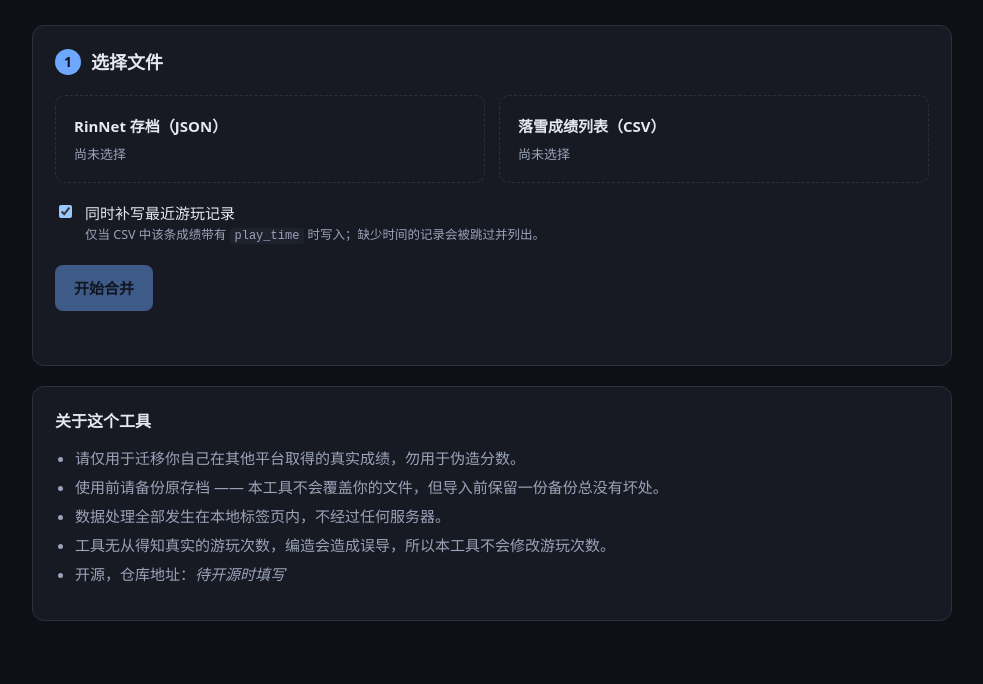
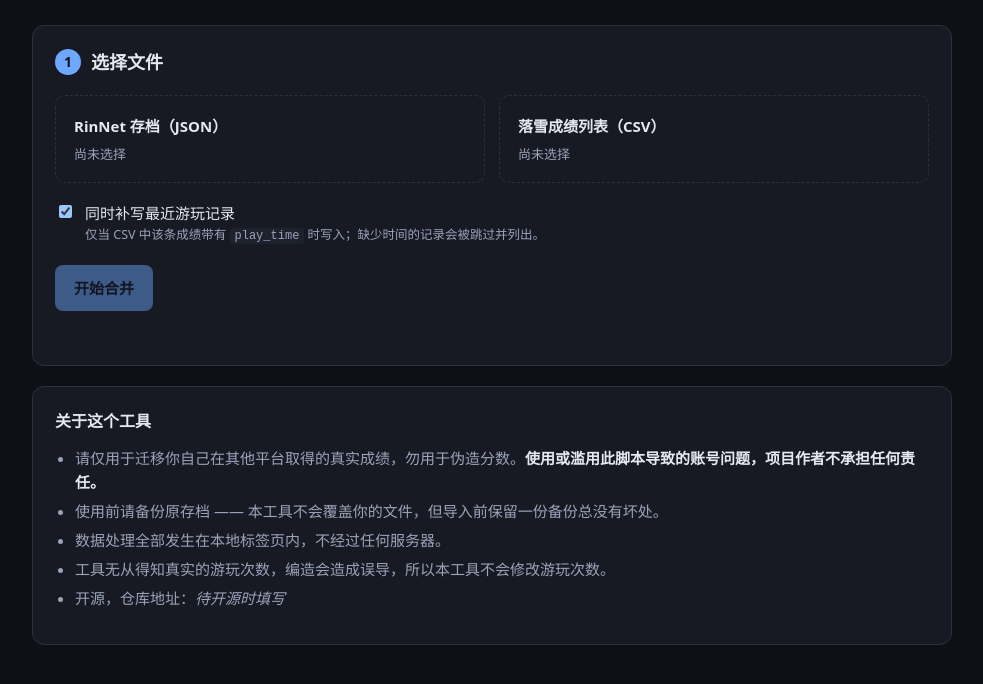
Before and after one commit to GT-610/chusan-score-merger, a website built with Vite: page index.html in a window 1280 px wide. Shown: the part 120-804 px from the top of the page, without its empty margins (148-1131 px from the left). Built offline with nearby package versions, Linux system fonts and the light colour scheme.

Commit message:
Add the account liability notice and emphasise it
States plainly that misuse may get an account actioned and that the
project takes no responsibility, which is the point a user most needs
stated plainly. Emphasis is given its own colour so it stays readable
against the muted body text of the list.

```diff
--- a/index.html
+++ b/index.html
@@ -84,7 +84,11 @@
         <section class="card notes">
           <h3>关于这个工具</h3>
           <ul>
-            <li>请仅用于迁移你自己在其他平台取得的真实成绩，勿用于伪造分数。</li>
+            <li>
+              请仅用于迁移你自己在其他平台取得的真实成绩，勿用于伪造分数。<strong
+                >使用或滥用此脚本导致的账号问题，项目作者不承担任何责任。</strong
+              >
+            </li>
             <li>
               使用前请备份原存档 —— 本工具不会覆盖你的文件，但导入前保留一份备份总没有坏处。
             </li>
--- a/src/ui/styles.css
+++ b/src/ui/styles.css
@@ -457,6 +457,12 @@ td.name {
   margin-bottom: 5px;
 }
 
+/* Emphasis inside the notes stays legible against the muted body colour. */
+.notes strong {
+  color: var(--text);
+  font-weight: 700;
+}
+
 .notes h3 {
   margin: 0 0 12px;
   font-size: 16px;
```
